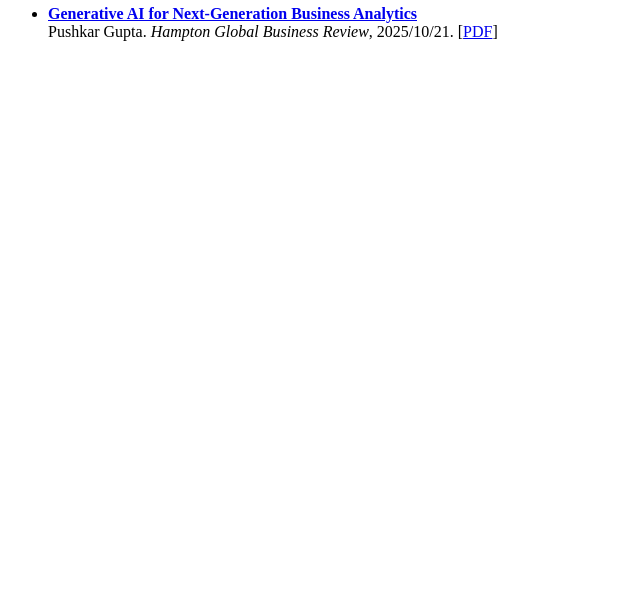
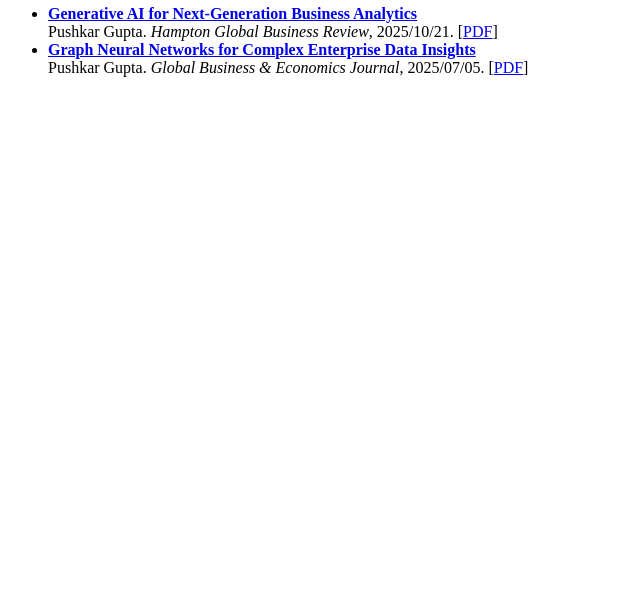
Before and after one commit to pushkar990/pushkar990.github.io, a plain HTML site: page index.html in a window 1280 px wide. Shown: the part 194-800 px from the top of the page, without its empty margins (0-640 px from the left). Drawn offline with Linux system fonts and the light colour scheme.

Commit message:
Update index.html

```diff
--- a/index.html
+++ b/index.html
@@ -16,6 +16,10 @@
       Pushkar Gupta. <em>Hampton Global Business Review</em>, 2025/10/21.
       [<a href="generative-ai-business-analytics.pdf">PDF</a>]
     </li>
+    <li>
+    <a href="graph-neural-networks-enterprise-data-insights.html"><strong>Graph Neural Networks for Complex Enterprise Data Insights</strong></a><br>
+    Pushkar Gupta. <em>Global Business &amp; Economics Journal</em>, 2025/07/05. [<a href="graph-neural-networks-enterprise-data-insights.pdf">PDF</a>]
+  </li>
   </ul>
 </body>
 </html>
```
